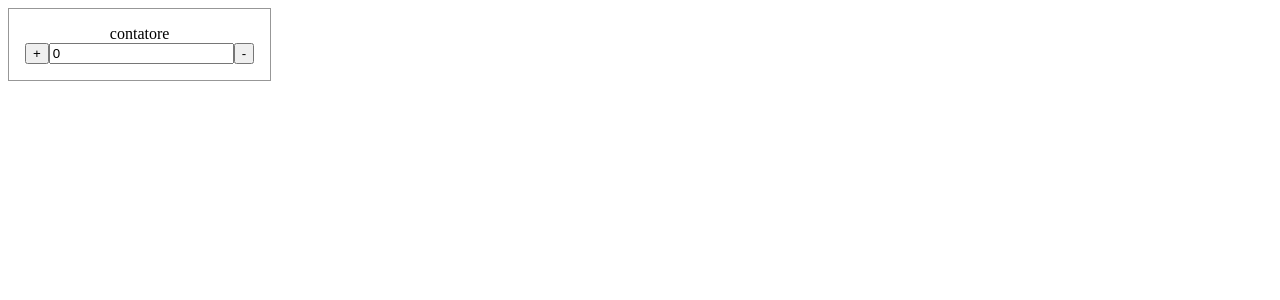
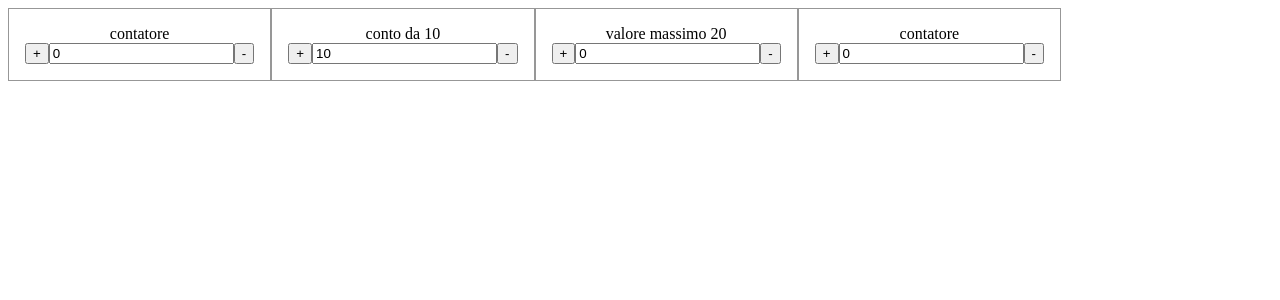
Before and after one commit to corsidrive/angular-contatore-semplice, an Angular app: page / in a window 1280 px wide. Shown: the top 300 px of the page. Built offline with nearby package versions, Linux system fonts and the light colour scheme.

Commit message:
4 files modified

```diff
--- a/src/app/app.component.html
+++ b/src/app/app.component.html
@@ -1 +1,4 @@
 <counter></counter>
+<counter [count]="10" label="conto da 10"></counter>
+<counter [max]="20" label="valore massimo 20"></counter>
+<counter></counter>
--- a/src/app/app.component.ts
+++ b/src/app/app.component.ts
@@ -1,10 +1,8 @@
-import { Component, VERSION } from '@angular/core';
+import { Component, VERSION } from "@angular/core";
 
 @Component({
-  selector: 'my-app',
-  templateUrl: './app.component.html',
-  styleUrls: [ './app.component.css' ]
+  selector: "my-app",
+  templateUrl: "./app.component.html",
+  styleUrls: ["./app.component.css"]
 })
-export class AppComponent  {
-  initialCounter = 10
-}
+export class AppComponent {}
--- a/src/app/counter/counter.component.ts
+++ b/src/app/counter/counter.component.ts
@@ -1,4 +1,4 @@
-import { Component, OnInit } from "@angular/core";
+import { Component, Input, OnInit } from "@angular/core";
 
 @Component({
   selector: "counter",
@@ -6,17 +6,25 @@ import { Component, OnInit } from "@angular/core";
   styleUrls: ["./counter.component.css"]
 })
 export class CounterComponent implements OnInit {
+  @Input()
   label: string = "contatore";
+  @Input()
+  max: number;
+
+  @Input()
   count: number = 0;
+  test: number = 0;
   constructor() {}
 
-  increment(){
-    this.count++;
+  increment() {
+    if (this.max !== undefined) {
+      this.count = this.count < this.max ? ++this.count : this.max;
+    } else {
+      ++this.count;
+    }
   }
 
-  decrement(){
-    this.count--;
-  }
+  decrement() {}
 
   ngOnInit() {}
 }
```
Also changed, not shown: 1 other file (tests, documents, lock files or other folders).
